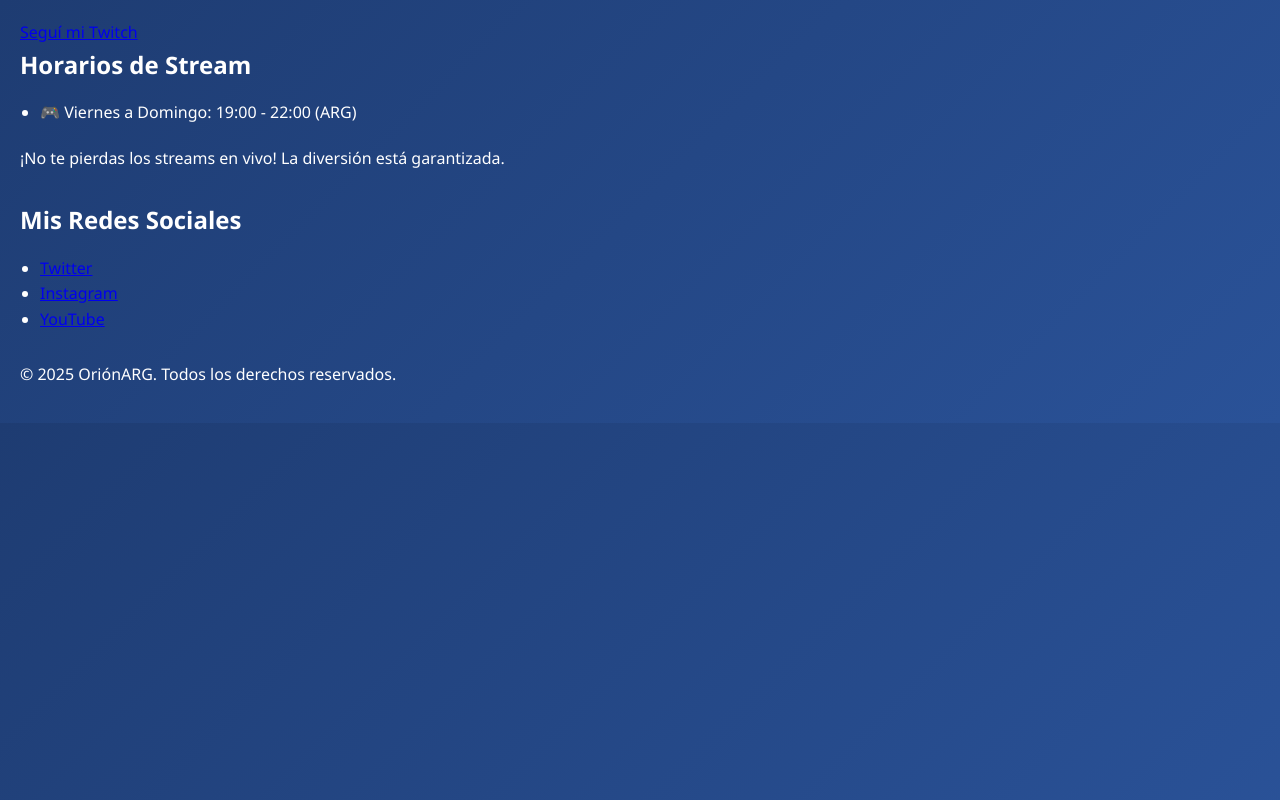
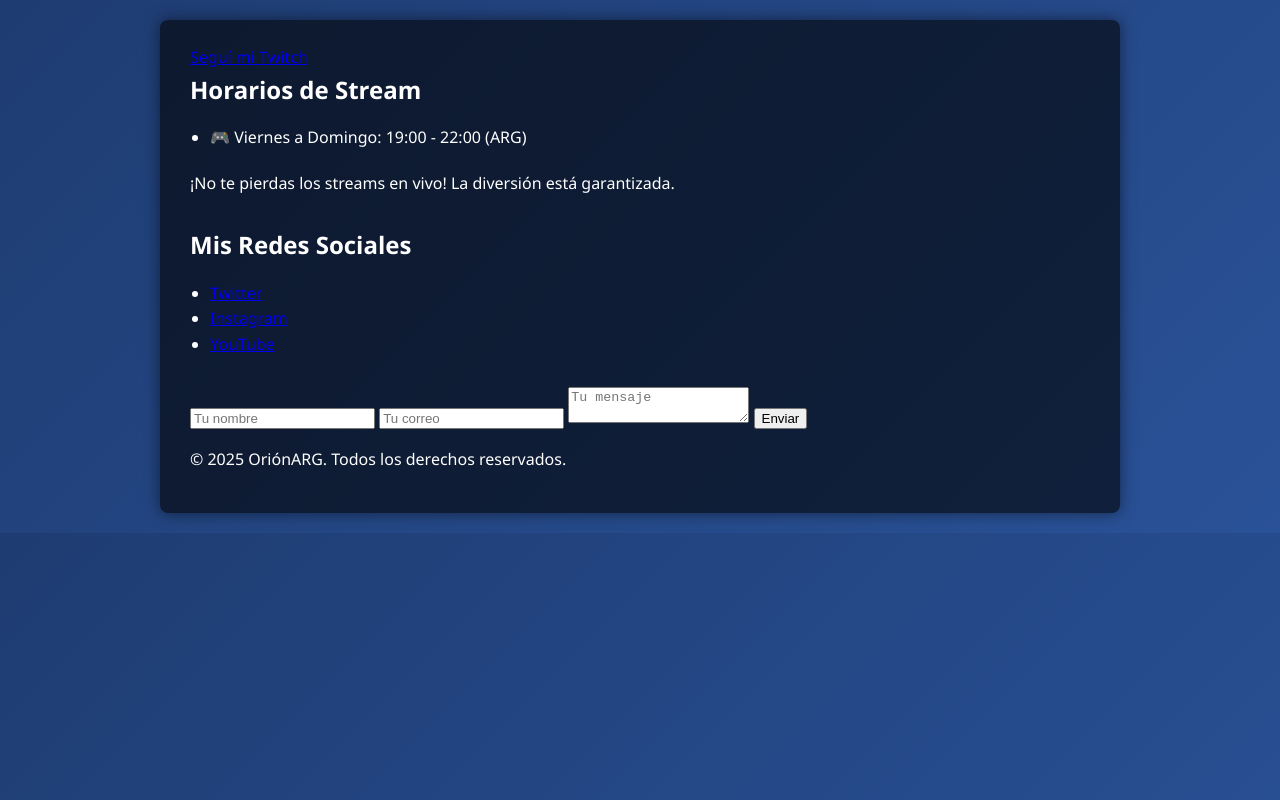
Before and after one commit to PEmanuelLuduena/OrionARG, a plain HTML site: page index.html in a window 1280 px wide. Drawn offline with nearby package versions, Linux system fonts and the light colour scheme.

Commit message:
Actualizar archivos con la versión correcta

```diff
--- a/index.html
+++ b/index.html
@@ -8,6 +8,7 @@
     <script src="https://cdn.jsdelivr.net/npm/lucide@latest/dist/umd/lucide.min.js"></script>
 </head>
 <body>
+  <div class="container"
 <header>
   <a href="https://www.twitch.tv/Dumbito20" target="_blank" class="btn-twitch">
     <i data-lucide="twitch"></i> Seguí mi Twitch
@@ -37,10 +38,17 @@
         </a></li>
     </ul>
 </section>
+<form id="contact-form">
+  <input type="text" name="name" placeholder="Tu nombre" required />
+  <input type="email" name="email" placeholder="Tu correo" required />
+  <textarea name="message" placeholder="Tu mensaje" required></textarea>
+  <button type="submit">Enviar</button>
+</form>
 
 <footer>
         <p>&copy; 2025 OriónARG. Todos los derechos reservados.</p>
     </footer>
     <script src="script.js"></script>
+    <script src="https://cdn.emailjs.com/sdk/3.2.0/email.min.js"></script>
 </body>
 </html>
```
